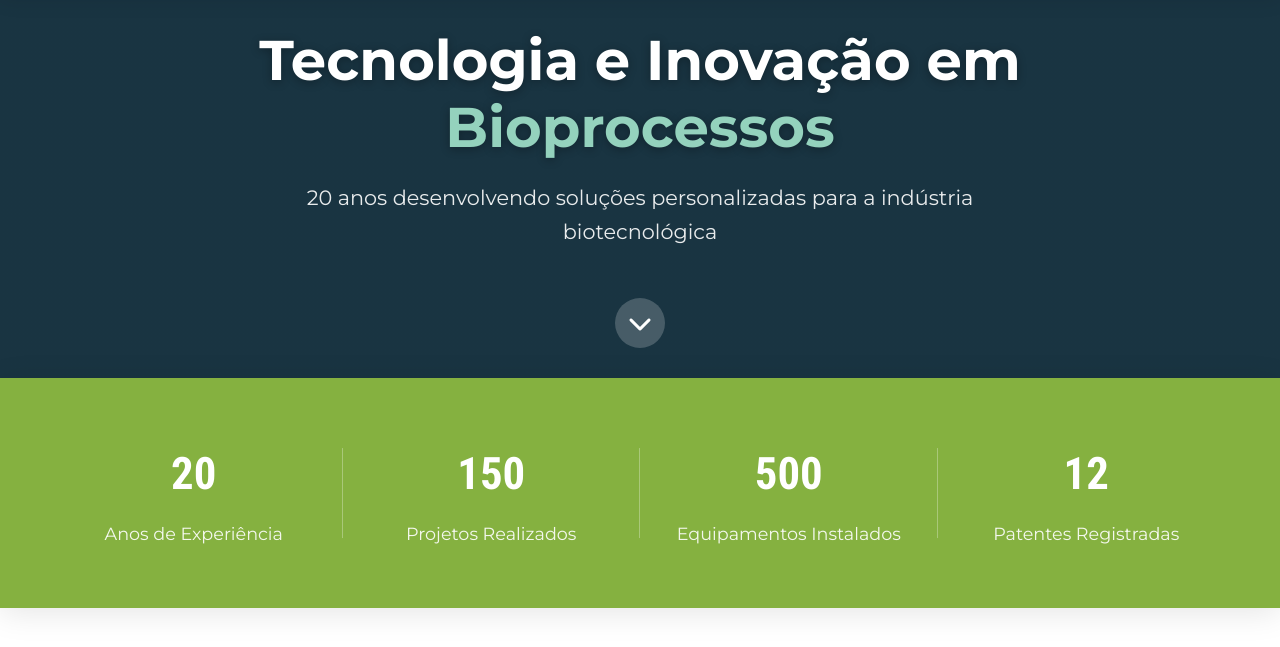
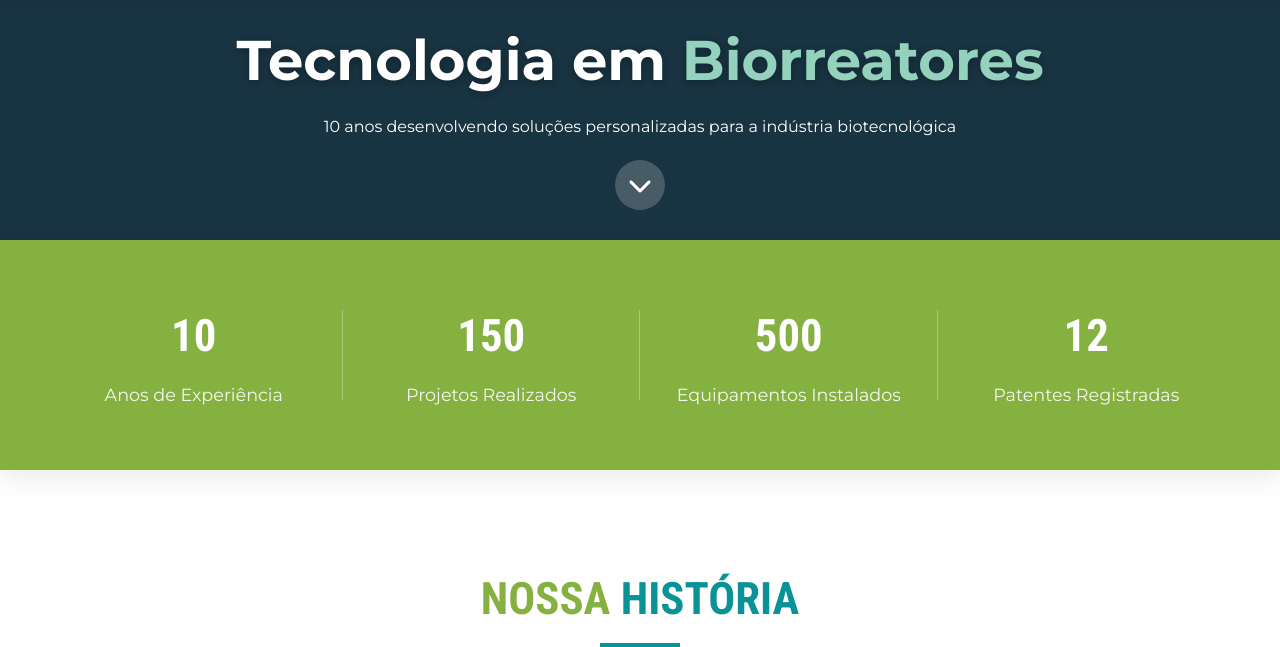
Before and after one commit to Matheusfb23/RFC-BIO, a plain HTML site: page sobre.html in a window 1280 px wide. Shown: the part 153-800 px from the top of the page. Drawn offline with nearby package versions, Linux system fonts and the light colour scheme.

Commit message:
Atualizando site com novas alterações

```diff
--- a/assets/css/sobre.css
+++ b/assets/css/sobre.css
@@ -660,6 +660,7 @@
 
     .about-hero h1 {
         font-size: 2.8rem;
+        margin-top: 50px;
     }
 
     .nav-links {
--- a/sobre.html
+++ b/sobre.html
@@ -34,23 +34,23 @@
         </div>
     </header>
 
-
-    <!-- Hero Banner -->
+        <!-- Hero Section -->
         <section class="about-hero">
             <div class="container">
-            <h1>Tecnologia e Inovação em <span>Bioprocessos</span></h1>
-            <p class="hero-subtitle">20 anos desenvolvendo soluções personalizadas para a indústria biotecnológica</p>
+                <h1>Tecnologia em <span>Biorreatores</span></h1>
+                <p>10 anos desenvolvendo soluções personalizadas para a indústria biotecnológica</p>
                 <a href="#nossa-historia" class="scroll-down-btn">
                     <i class="fas fa-chevron-down"></i>
                 </a>
             </div>
         </section>
 
+
     <!-- Destaques -->
     <section class="highlights-bar">
         <div class="container">
             <div class="highlight-item">
-                <div class="counter" data-target="20">0</div>
+                <div class="counter" data-target="10">0</div>
                 <p>Anos de Experiência</p>
             </div>
             <div class="highlight-item">
@@ -331,7 +331,7 @@
         <div class="container">
             <div class="footer-grid">
                 <div class="footer-col">
-                    <img src="assets/img/logo-rfc-white.png" alt="RFC BioProcessos" width="180">
+                    <img src="assets/img/Logo.png" alt="RFC BioProcessos" width="80">
                     <p>Tecnologia e inovação em bioprocessos industriais desde 2004.</p>
                     <div class="social-links">
                         <a href="#"><i class="fab fa-linkedin"></i></a>
```
Lines whose indentation alone changed are shown as unchanged.
